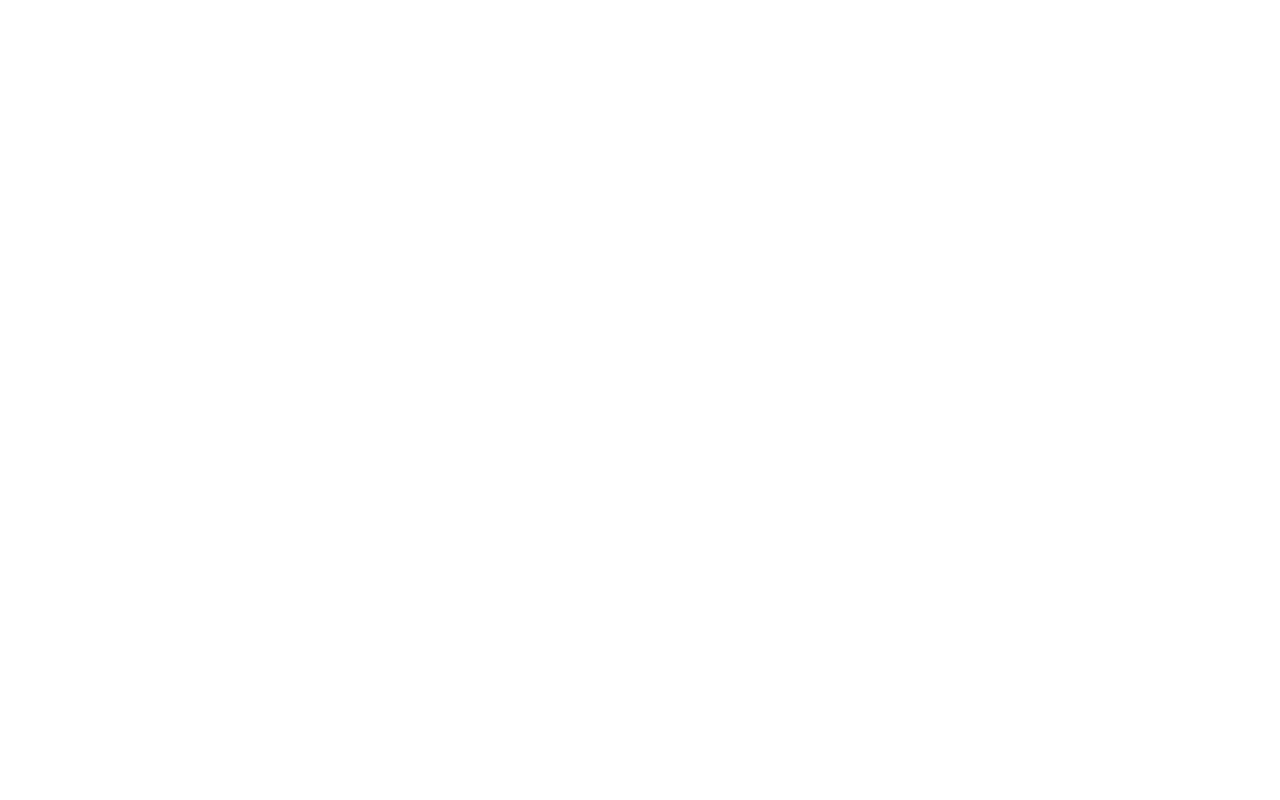
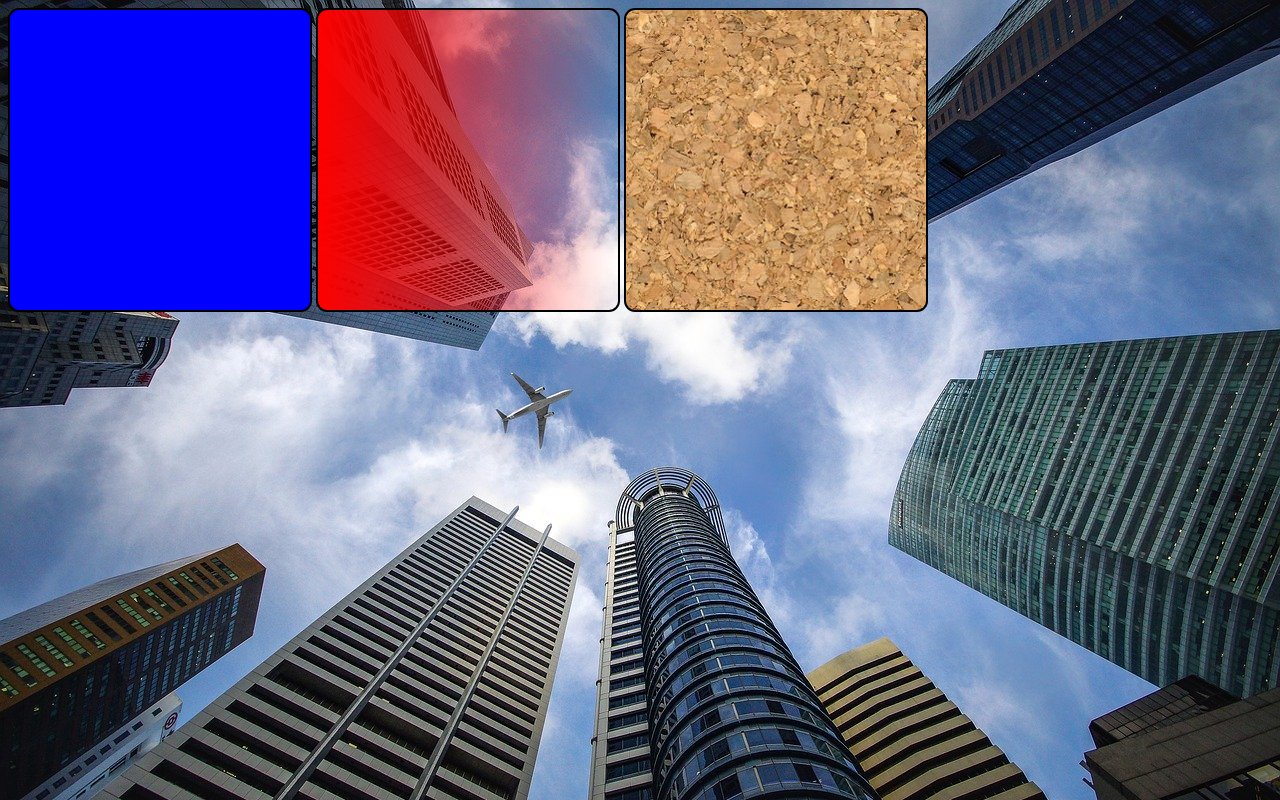
Before and after one commit to andrepillar/html-css, a plain HTML site: page exercicios/exc022/index.html in a window 1280 px wide. Drawn offline with Linux system fonts and the light colour scheme.

Commit message:
exc022 alterações

```diff
--- a/exercicios/exc022/index.html
+++ b/exercicios/exc022/index.html
@@ -4,8 +4,43 @@
     <meta charset="UTF-8">
     <meta name="viewport" content="width=device-width, initial-scale=1.0">
     <title></title>
+    <style>
+        div.quadrado {
+            display: inline-block;
+            border: 2.3px solid black;
+            width: 300px;
+            height: 300px;
+            border-radius: 11px;
+            background-color: gray;
+        }
+
+        div#primeira {
+            background-color: blue;
+        }
+
+        div#segunda {
+            background-image: linear-gradient(to right, red, rgba(255, 255, 255, 0));
+            background-color: rgba(236, 203, 203, 0)
+        }
+
+        div#terceira {
+            background-image: url('imagens/wallpaper001.jpg');
+            margin: auto;
+        }
+
+        body {
+            background-image: url(imagens/wallpaper002.jpg);
+        }
+    </style>
 </head>
 <body>
+    <div class="quadrado" id="primeira">
 
+    </div>
+    <div class="quadrado" id="segunda">
+    </div>
+    <div class="quadrado" id="terceira">
+
+    </div>
 </body>
 </html>
```
Also changed, not shown: exercicios/exc022/index02.html (added, +25 -0 lines).
